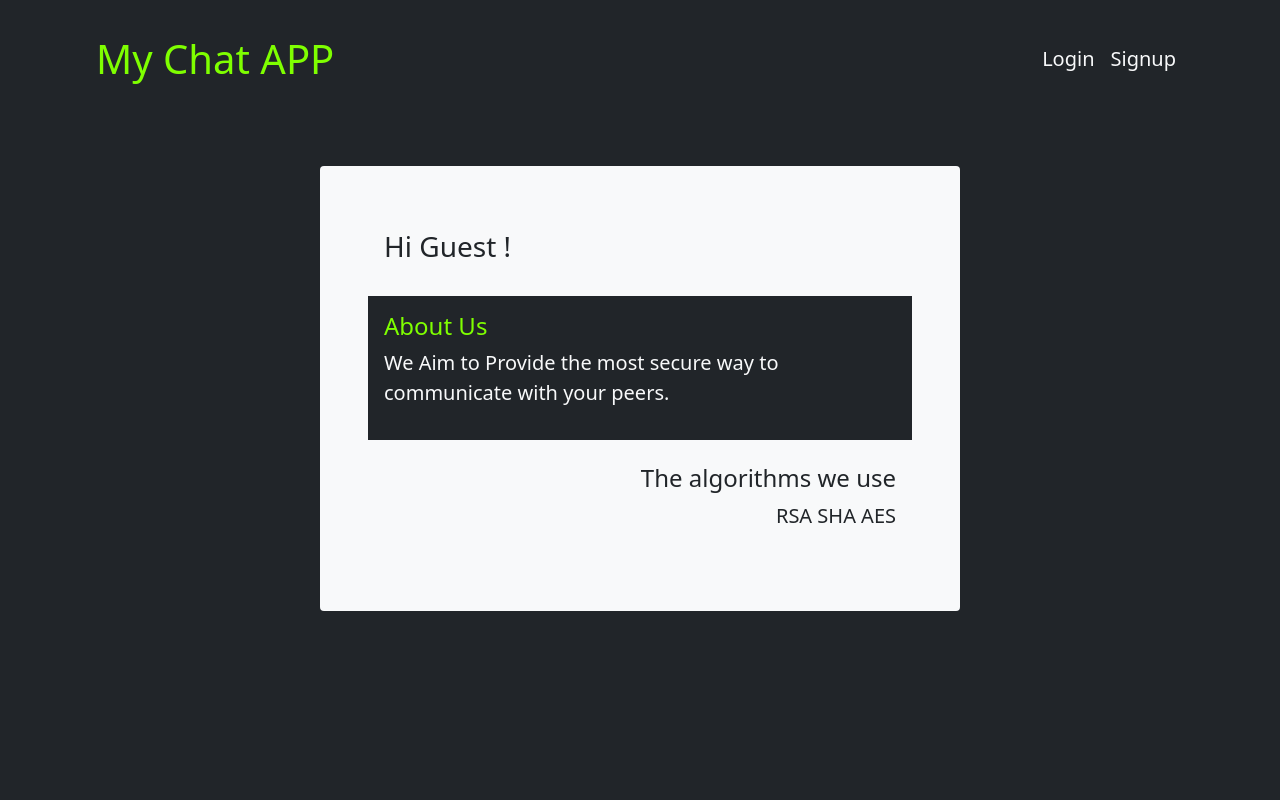
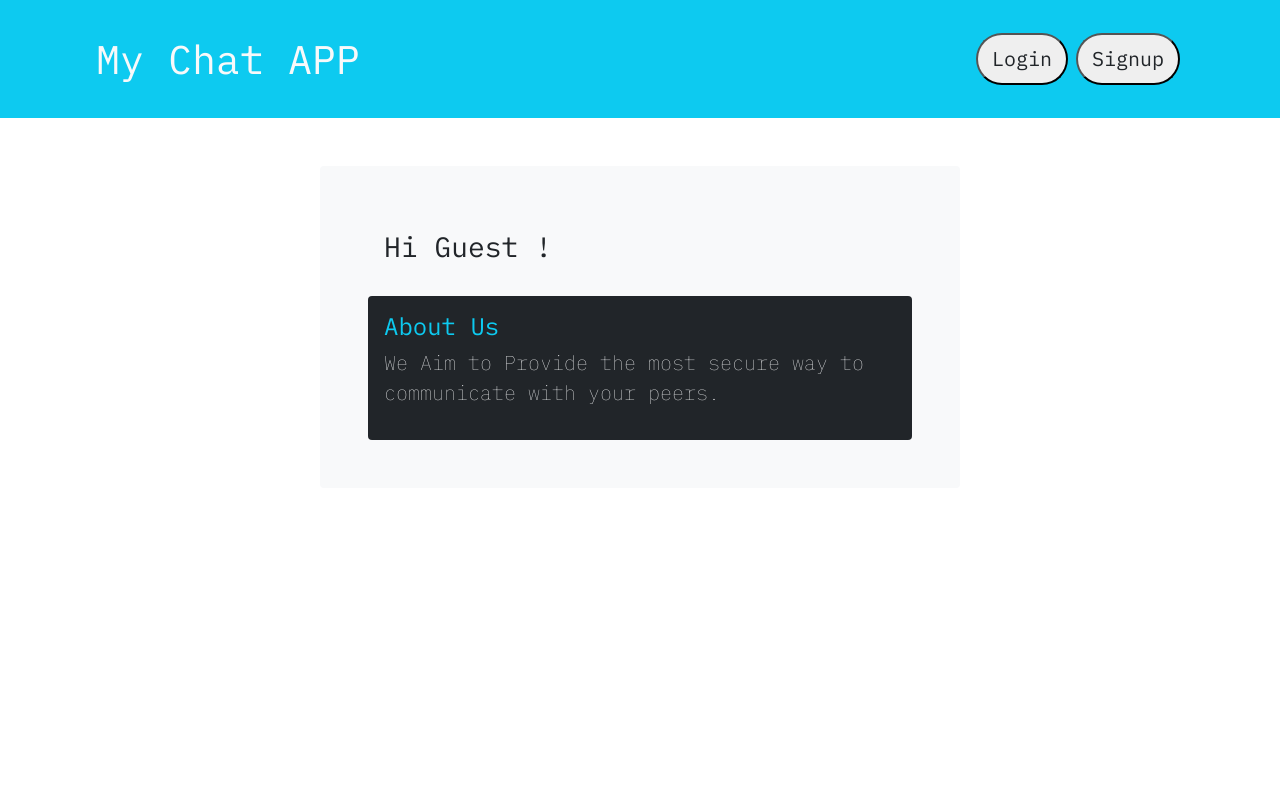
Before and after one commit to bhavya00000/CHAT-APPLICATION, a Flask app: page / in a window 1280 px wide. Run offline with Flask 2, Linux system fonts and the light colour scheme; some libraries are stand-ins or nearby versions.

Commit message:
css chnages

```diff
--- a/static/custom.css
+++ b/static/custom.css
@@ -5,6 +5,7 @@
 
 * {
 	margin: 0;
+	font-family: 'IBM Plex Mono', monospace;
 }
 
 html,
@@ -25,6 +26,7 @@ html,
 	display: flex;
 	flex-direction: column;
 	gap: 1rem;
+
 }
 
 .messages div {
@@ -38,10 +40,11 @@ html,
 	width: max-content;
 	gap: 0.5rem;
 	align-self: flex-end;
+
 }
 
 .messages div p {
-	margin: 0;
+
 	font-size: var(--bs-body-font-size);
 }
 
@@ -49,16 +52,13 @@ html,
 	background-color: var(--bs-dark);
 	color: var(--bs-light);
 	width: 50%;
+
+
 }
 
 .messages .self {
-	background-color: var(--bs-primary);
+	background-color: var(--bs-info);
 	width: 50%;
-	margin-left: 50%;
+	margin-right: 50%;
 	color:var(--bs-dark);
 }
-
-.button-room{
-    padding:20px;
-    border-radius:8px;
-}
--- a/templates/base.html
+++ b/templates/base.html
@@ -5,6 +5,12 @@
     <link href="https://cdn.jsdelivr.net/npm/bootstrap@5.1.3/dist/css/bootstrap.min.css" rel="stylesheet"
           integrity="sha384-1BmE4kWBq78iYhFldvKuhfTAU6auU8tT94WrHftjDbrCEXSU1oBoqyl2QvZ6jIW3" crossorigin="anonymous">
     <link rel="stylesheet" href="https://cdn.jsdelivr.net/npm/bootstrap-icons@1.3.0/font/bootstrap-icons.css">
+
+
+    <link rel="preconnect" href="https://fonts.googleapis.com">
+<link rel="preconnect" href="https://fonts.gstatic.com" crossorigin>
+<link href="https://fonts.googleapis.com/css2?family=IBM+Plex+Mono:ital,wght@0,100;0,400;1,100&display=swap" rel="stylesheet">
+
     <link rel="stylesheet" href="{{url_for('static', filename='custom.css')}}">
     <script src="https://cdn.jsdelivr.net/npm/bootstrap@5.1.3/dist/js/bootstrap.bundle.min.js"
         integrity="sha384-ka7Sk0Gln4gmtz2MlQnikT1wXgYsOg+OMhuP+IlRH9sENBO0LRn5q+8nbTov4+1p"
@@ -13,22 +19,26 @@
     <title>{% block title %}{% endblock %}</title>
 </head>
 <body>
-<section class="bg-dark text-light full-height">
-<nav class="navbar navbar-expand-lg navbar-dark bg-dark">
+<section class="bg- text-light full-height">
+<nav class="navbar navbar-expand-lg navbar-dark bg-info">
     <div class="container-fluid p-3 px-5 mx-5">
-        <a href="/" class="navbar-brand text-primary fs-1">My Chat APP</a>
+        <a href="/" class="navbar-brand text-light fs-1">My Chat APP</a>
         <button class="navbar-toggler primary" type="button" data-bs-toggle="collapse" data-bs-target="#responsiveNav">
             <span class="navbar-toggler-icon text-light"></span>
         </button>
         <div class="collapse navbar-collapse " id="responsiveNav">
                 <ul class="navbar-nav ms-auto">
                     {% if current_user.is_authenticated %}
-                    <li class="nav-item"><a href="/create_room" class="nav-link text-light fs-5">Create Room</a></li>
-                    <li class="nav-item"><a href="/logout" class="nav-link text-light fs-5">Logout {{ current_user.username }} </a></li>
+
+                    <button class="rounded-pill m-1"><li class="nav-item"><a href="/create_room" class="nav-link text-dark fs-5">Create Room</a></li></button>
+
+                    <button class="rounded-pill m-1"><li class="nav-item"><a href="/logout" class="nav-link text-dark fs-5">Logout {{ current_user.username }} </a></li></button>
                     {% else %}
-                    <li class="nav-item"><a href="/login" class="nav-link text-light fs-5 ">Login</a></li>
+
+                    <button class=" rounded-pill m-1 "><li class="nav-item"><a href="/login" class="nav-link text-dark fs-5 ">Login</a></li></button>
                     <div class="divider bg-light"></div>
-                    <li class="nav-item"><a href="/signup" class="nav-link text-light fs-5">Signup</a></li>
+
+                    <button class=" rounded-pill m-1" ><li class="nav-item"><a href="/signup" class="nav-link text-dark fs-5">Signup</a></li></button>
                     {% endif %}
                 </ul>
         </div>
@@ -48,7 +58,7 @@
 
 <!--&lt;!&ndash;    <ul class="nav col-md-4 justify-content-end list-unstyled d-flex">&ndash;&gt;-->
 <!--&lt;!&ndash;      <li class="ms-3"><i class="bi bi-twitter"></i></li>&ndash;&gt;-->
-<!--&lt;!&ndash;      <li class="ms-3"><i class="bi bi-instagram"></i></li>&ndash;&gt;-->
+<!-- &lt;!&ndash;      <li class="ms-3"><i class="bi bi-instagram"></i></li>&ndash;&gt; -->
 <!--&lt;!&ndash;      <li class="ms-3"><i class="bi bi-youtube"></i></li>&ndash;&gt;-->
 
 <!--&lt;!&ndash;    </ul>&ndash;&gt;-->
--- a/templates/create_room.html
+++ b/templates/create_room.html
@@ -1,11 +1,11 @@
 {% extends "base.html"%}
 
 {% block main %}
-<h1>Create Room</h1>
+<h1 class="text-center">Create Room</h1>
 {% if message %}
 <h3>{{message}}</h3>
 {% endif %}
-<form method='post'>
+<form method='post' class="d-flex align-items-center justify-content-center flex-column">
     <div>
         <label class="m-2">Room Name:</label>
         <input type="text" name="room_name">
@@ -14,6 +14,6 @@
         <label class="m-3">Members:</label>
         <input type="text" name="members">
     </div>
-    <button class="p-1.5 m-3 rounded" type="submit">Submit</button>
+    <button class="p-2 m-3 rounded bg-info" type="submit">Submit</button>
 </form>
 {% endblock %}
--- a/templates/index.html
+++ b/templates/index.html
@@ -5,16 +5,16 @@
 <h3 class="p-3">Hi {% if current_user.is_authenticated %}{{ current_user.username }}
     {% else %} Guest
     {% endif %}!</h3>
-<section class="bg-dark text-primary p-3 text-center text-md-start">
+<section class="bg-dark text-info p-3 text-center text-md-start rounded">
     <h4>About Us</h4>
     <p class="lead text-light">We Aim to Provide the most secure way to communicate with your peers.</p>
 </section>
-<section class="text-dark p-3 text-center text-md-end">
+<!-- <section class="text-dark p-3 text-center text-md-end">
     <h4>The algorithms we use</h4>
     <p class="lead">RSA SHA AES</p>
-</section>
+</section> -->
 {% if rooms %}
-<section class="bg-dark text-primary p-3 mb-3">
+<section class="bg-dark text-info p-3 mb-3">
     <h4>Your Rooms</h4>
 <ul class="list-group list-group-flush">
     {% for room in rooms %}
--- a/templates/login.html
+++ b/templates/login.html
@@ -15,7 +15,7 @@
     <label for="exampleInputPassword1" class="form-label">Password</label>
     <input type="password" class="form-control" id="exampleInputPassword1" name="password" >
   </div>
-  <button type="submit" class="btn bg-primary">Login</button>
+  <button type="submit" class="btn bg-info">Login</button>
 </form>
 </form>
 {% endblock %}
--- a/templates/signup.html
+++ b/templates/signup.html
@@ -19,6 +19,6 @@
         <label for="exampleInputPassword1" class="form-label">Password</label>
         <input type="password" class="form-control" id="exampleInputPassword1" name='password'>
       </div>
-      <button type="submit" class="btn bg-primary">Sign Up</button>
+      <button type="submit" class="btn bg-info">Sign Up</button>
 </form>
 {% endblock %}
```
Also changed, not shown: templates/view_room.html (+6 -6 lines).
